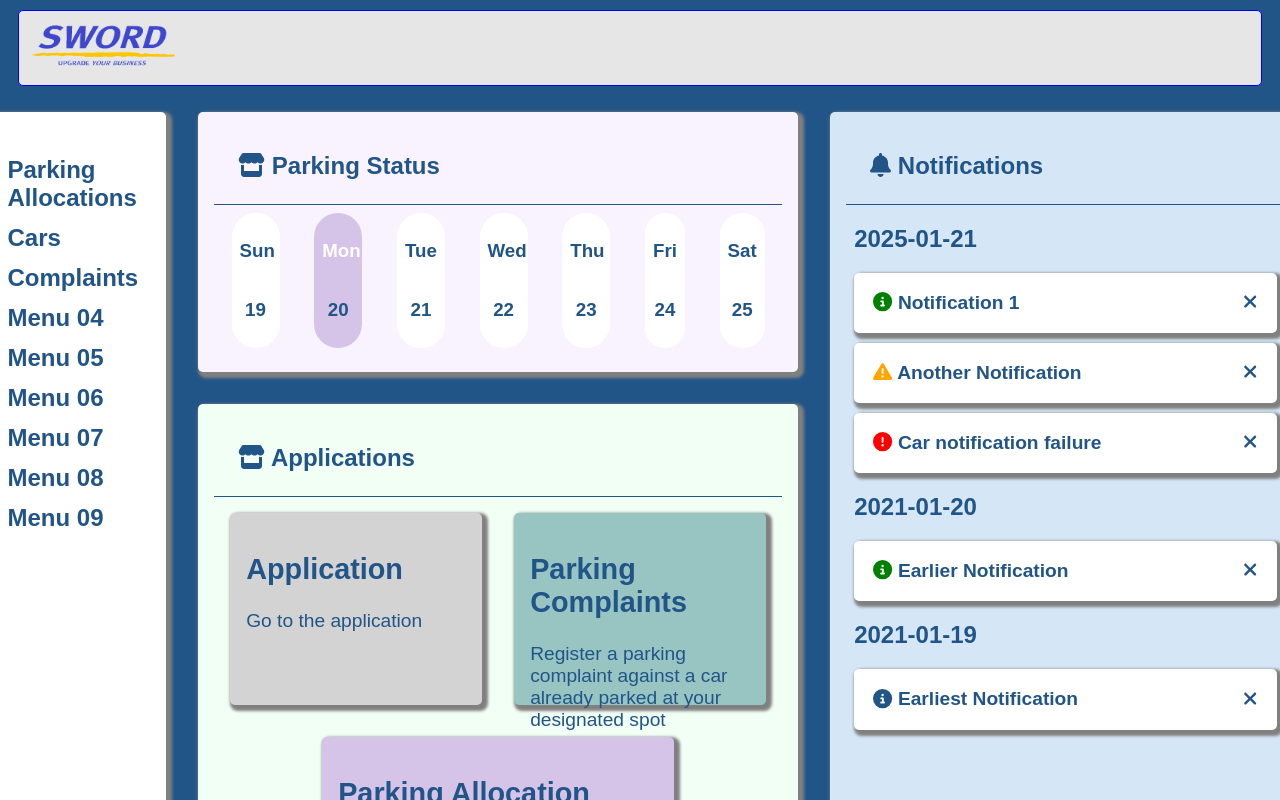
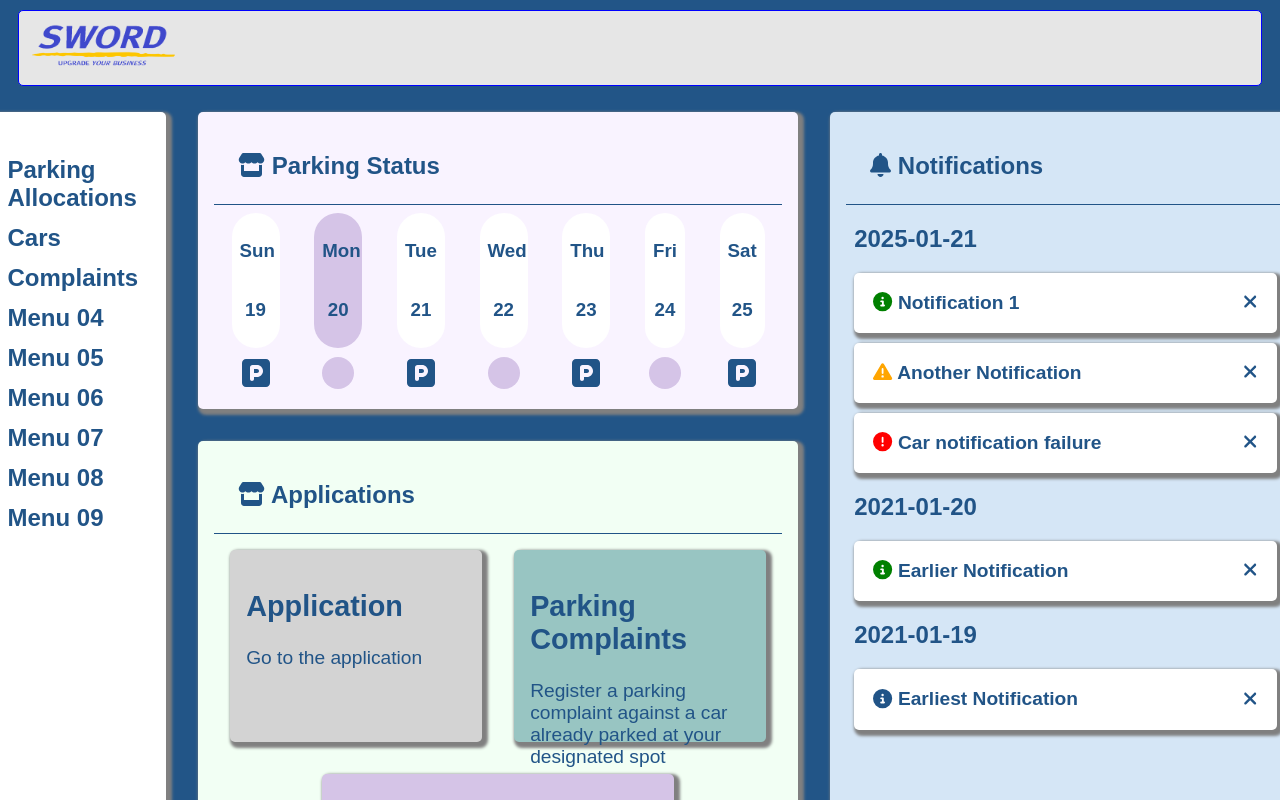
Before and after one commit to PhilipHassialis/parkingapp, a React (Vite) app in the folder parking_app/: page / in a window 1280 px wide. Shown: the top 800 px of the page. Built offline with nearby package versions, Linux system fonts and the light colour scheme.

Commit message:
further refinement on landing calendar

```diff
--- a/parking_app/src/components/UI/LandingCalendar.tsx
+++ b/parking_app/src/components/UI/LandingCalendar.tsx
@@ -12,8 +12,13 @@ const LandingCalendar = () => {
             const date = new Date(firstDate.getFullYear(), firstDate.getMonth(), firstDate.getDate() + i);
             week.push(date);
         }
+        // TODO: fetch actual parking events from the backend
+        // TODO: provide a proper onClickFn
         return week.map((date, index) => {
-            return (<LandingCalendarItem date={date} key={index} />)
+            return (<LandingCalendarItem date={date}
+                key={index}
+                hasParkingEvent={index%2===0}
+                onClickFn={(x)=>console.log(x)} />)
         })
     }
 
--- a/parking_app/src/components/UI/LandingCalendarItem.tsx
+++ b/parking_app/src/components/UI/LandingCalendarItem.tsx
@@ -1,13 +1,22 @@
+import { faCircle, faSquareParking } from "@fortawesome/free-solid-svg-icons";
 import { LandingCalendarItemProps } from "./uicomponents-types";
+import { FontAwesomeIcon } from "@fortawesome/react-fontawesome";
 
-const LandingCalendarItem = ({date}:LandingCalendarItemProps) => {
+const LandingCalendarItem = ({ date, hasParkingEvent, onClickFn }: LandingCalendarItemProps) => {
 
     const today = new Date();
     const isActive = date.getDate() === today.getDate() && date.getMonth() === today.getMonth() && date.getFullYear() === today.getFullYear();
 
-    return (<div className={`landing-calendar-item ${isActive?'active':'normal'}`} >
-        <h3 className={`landing-calendar-item-dayname ${isActive?'active':'normal'}`}>{date.toLocaleDateString('en-us', {'weekday':'short'})}</h3>
-        <h3>{date.getDate()}</h3>
+    return (<div className="landing-calendar-item-container">
+        <div className={`landing-calendar-item ${isActive ? "currentDay" : "otherDay"}`} >
+            <h3 className={`landing-calendar-item-dayname ${isActive ? "currentDay" : "otherDay"}`}>{date.toLocaleDateString("en-us", { "weekday": "short" })}</h3>
+            <h3>{date.getDate()}</h3>
+        </div>
+        <div className={`landing-calendar-item-icon ${hasParkingEvent ? "active" : "normal"}`}
+            onClick={() => { onClickFn && onClickFn(date) }}
+        >
+            {hasParkingEvent ? (<FontAwesomeIcon icon={faSquareParking} />) : <FontAwesomeIcon icon={faCircle} />}
+        </div>
     </div>)
 }
 
--- a/parking_app/src/components/UI/uicomponents-types.ts
+++ b/parking_app/src/components/UI/uicomponents-types.ts
@@ -28,4 +28,6 @@ export type NotificationProps = {
 
 export type LandingCalendarItemProps = {
     date: Date;
+    hasParkingEvent: boolean;
+    onClickFn?: (parkingEventDate: Date) => void;
 }
--- a/parking_app/src/data/mockData.ts
+++ b/parking_app/src/data/mockData.ts
@@ -1,3 +1,4 @@
+// TODO: add a proper menu item list entry
 export const mockMenuItems = [
     "Parking Allocations",
     "Cars",
@@ -10,6 +11,7 @@ export const mockMenuItems = [
     "Menu 09"
 ]
 
+// TODO: fetch actual notifications from the backend
 export const mockNotifications = [
     {
         id: 1,
--- a/parking_app/src/index.css
+++ b/parking_app/src/index.css
@@ -168,6 +168,11 @@ body {
     color: rgb(33, 84, 135);
 }
 
+.landing-calendar-item:hover {
+    box-shadow: 2px 2px 2px 2px lightgray;
+    cursor: pointer;
+}
+
 .landing-calendar-item-dayname.normal {
     color: rgb(33, 84, 135);
 }
@@ -176,11 +181,11 @@ body {
     color: white;
 }
 
-.landing-calendar-item.normal {
+.landing-calendar-item.otherDay {
     background-color: white;
 }
 
-.landing-calendar-item.active {
+.landing-calendar-item.currentDay {
     background-color: rgb(213, 196, 231);
 }
 
@@ -195,3 +200,17 @@ body {
     flex-direction: column;
     max-width: 50%;
 }
+
+.landing-calendar-item-icon {
+    font-size: 2em;
+    text-align: center;
+}
+
+.landing-calendar-item-icon.active {
+    color: rgb(33, 84, 135);
+    cursor: pointer;
+}
+
+.landing-calendar-item-icon.normal {
+    color: rgb(213, 196, 231);
+}
```
